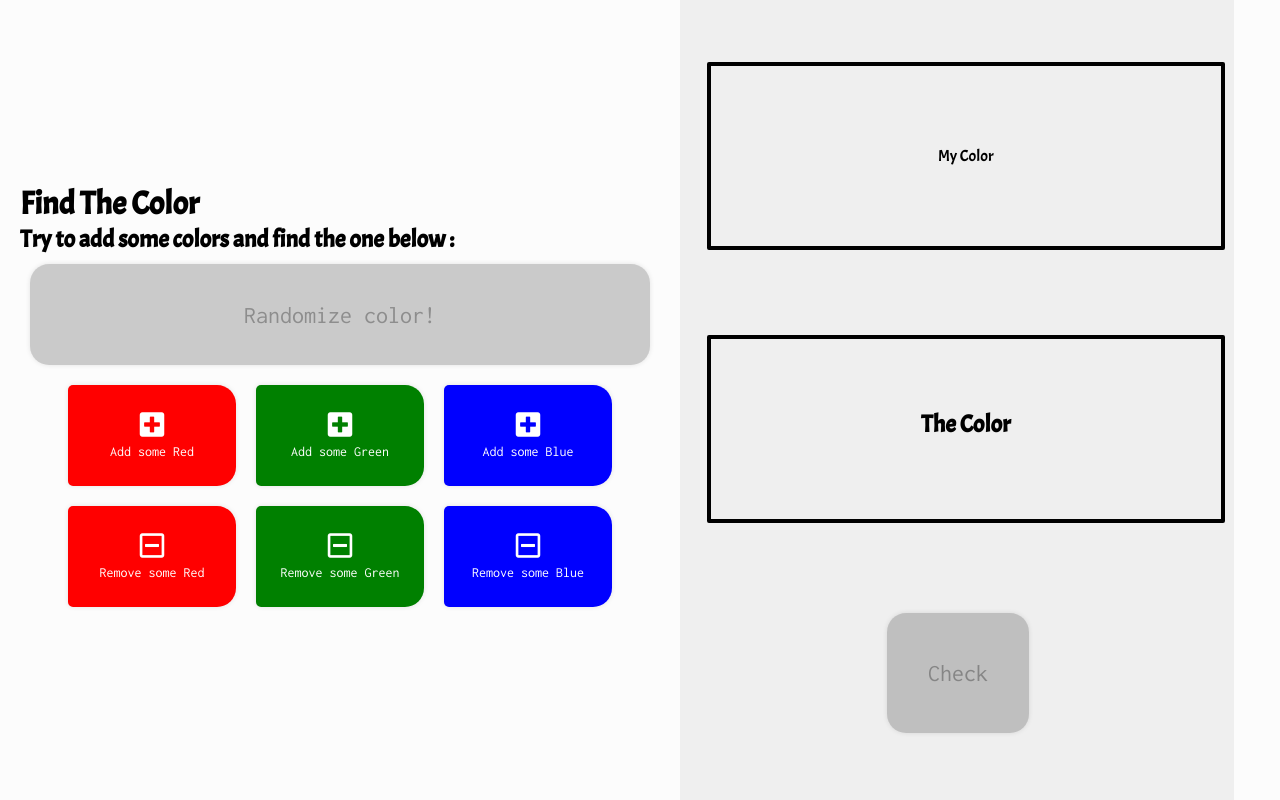
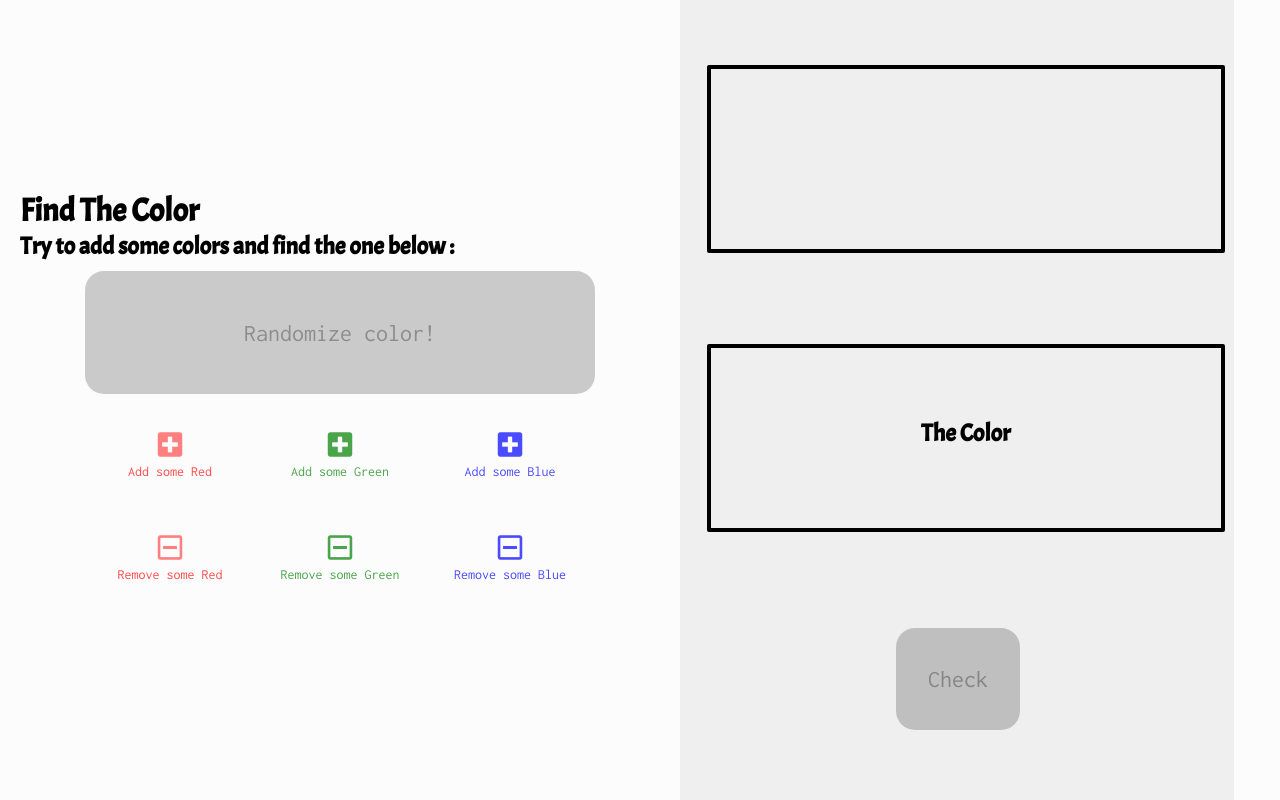
Before and after one commit to thomasbenhamou/thomasbenhamou.github.io, a plain HTML site: page find-the-color/color.html in a window 1280 px wide. Both pictures are taken after a click on the link "Check". Drawn offline with nearby package versions, Linux system fonts and the light colour scheme.

Commit message:
Polishing some CSS effects
On the colors game, but couldn’t get jQuery UI to work…

```diff
--- a/find-the-color/color.html
+++ b/find-the-color/color.html
@@ -67,6 +67,9 @@ Remove some Blue</a>
     <!-- jQuery  -->
     <script src="https://code.jquery.com/jquery-3.2.1.slim.min.js " integrity="sha384-KJ3o2DKtIkvYIK3UENzmM7KCkRr/rE9/Qpg6aAZGJwFDMVNA/GpGFF93hXpG5KkN " crossorigin="anonymous "></script>
     <script src="js/colorscripts.js "></script>
+    <!-- jQuery UI -->
+
+    <script src="https://code.jquery.com/ui/1.12.1/jquery-ui.min.js" integrity="sha256-VazP97ZCwtekAsvgPBSUwPFKdrwD3unUfSGVYrahUqU=" crossorigin="anonymous"></script>
 
 </body>
 
--- a/find-the-color/css/style.css
+++ b/find-the-color/css/style.css
@@ -50,7 +50,6 @@ a {
 }
 
 .button {
-    border-radius: 5px 19px 19px 5px;
     display: flex;
     flex-flow: column;
     align-items: center;
@@ -59,10 +58,19 @@ a {
     font-size: 14px;
     width: 20%;
     height: 8%;
-    padding: 20px;
-    color: white;
+    padding: 10px;
+    color: rgba(0, 0, 0, 0.6);
     margin: 10px;
-    box-shadow: 0px 0px 5px rgba(0, 0, 0, 0.1);
+    border-radius: 7px;
+    border: 1px solid transparent;
+    transition: all 0.2s ease-in-out;
+}
+
+.button:hover {
+    opacity: 1;
+    border: 1px solid rgba(0, 0, 0, 0.1);
+    box-shadow: 1px 1px 2px rgba(0, 0, 0, 0.1);
+    transform: scale(1.02);
 }
 
 .button i {
@@ -74,17 +82,36 @@ a {
 }
 
 .red {
-    background-color: red;
+    color: red;
+    opacity: 0.7;
+}
+
+.red i {
+    color: red;
+    opacity: 0.7;
+
 }
 
 .green {
-    background-color: green;
+    color: green;
+    opacity: 0.7;
+
 
 }
 
+.green i {
+    color: green;
+}
+
 .blue {
-    background-color: blue;
+    color: blue;
+    opacity: 0.7;
 
+
+}
+
+.blue i {
+    color: blue;
 }
 
 #randomizer {
@@ -93,11 +120,34 @@ a {
     border-radius: 19px;
     color: rgba(0, 0, 0, 0.3);
     display: flex;
+    flex: 0 0 70%;
+    padding: 30px;
     align-items: center;
     justify-content: center;
+    transition: all 0.2s ease-in-out;
 }
 
+#randomizer:hover {
+    background: rgba(0, 0, 0, 0.4);
+    color: rgba(255, 255, 255, 0.5);
+    animation: rotation 2s;
+}
 
+@keyframes rotation {
+
+    0% {
+        transform: rotate(3deg);
+    }
+    25% {
+        transform: rotate(-3deg);
+    }
+    50% {
+        transform: rotate(2deg);
+    }
+    75% {
+        transform: rotate(-2deg);
+    }
+}
 
 #my-color,
 #the-color {
@@ -124,6 +174,13 @@ a {
     align-content: center;
     justify-content: center;
     background: linear-gradient(to bottom right, yellow, orange);
+    transition: all 0.2s ease-in-out;
+
+}
+
+#result:hover {
+    background: rgba(0, 0, 0, 0.4);
+    color: rgba(255, 255, 255, 0.5);
 }
 
 #result p,
--- a/find-the-color/js/colorscripts.js
+++ b/find-the-color/js/colorscripts.js
@@ -46,6 +46,9 @@ $(function () {
         //reset the mycolor square
         $("#my-color").css("background", "white");
 
+
+        //effect on the colored square
+
     });
 
 
@@ -58,10 +61,9 @@ $(function () {
             console.log(mygreen);
             mycolor = myred + ", " + mygreen + ", " + myblue;
             $("#my-color").css("background", "rgb(" + mycolor + ")");
-        } else {
+        } else if (mygreen == 250) {
             $("#buttongreen").html("Green is full");
             $("#buttongreen").css("font-size", "2rem");
-
         }
     });
 
@@ -104,7 +106,7 @@ $(function () {
             console.log(mygreen);
             mycolor = myred + ", " + mygreen + ", " + myblue;
             $("#my-color").css("background", "rgb(" + mycolor + ")");
-        } else {
+        } else if (mygreen == 0) {
             $("#removegreen").html("Green is empty");
             $("#removegreen").css("font-size", "2rem");
 
@@ -184,9 +186,13 @@ $(function () {
                 msg += "Blue is good! - ";
             };
 
-            alert(msg);
+            $("#my-color").css("color", "white").html(msg);
         }
     });
 
 
+    //style effets
+
+
+
 });
```
Also changed, not shown: css/sidebar.css (+10 -9 lines), index.html (+2 -2 lines).
